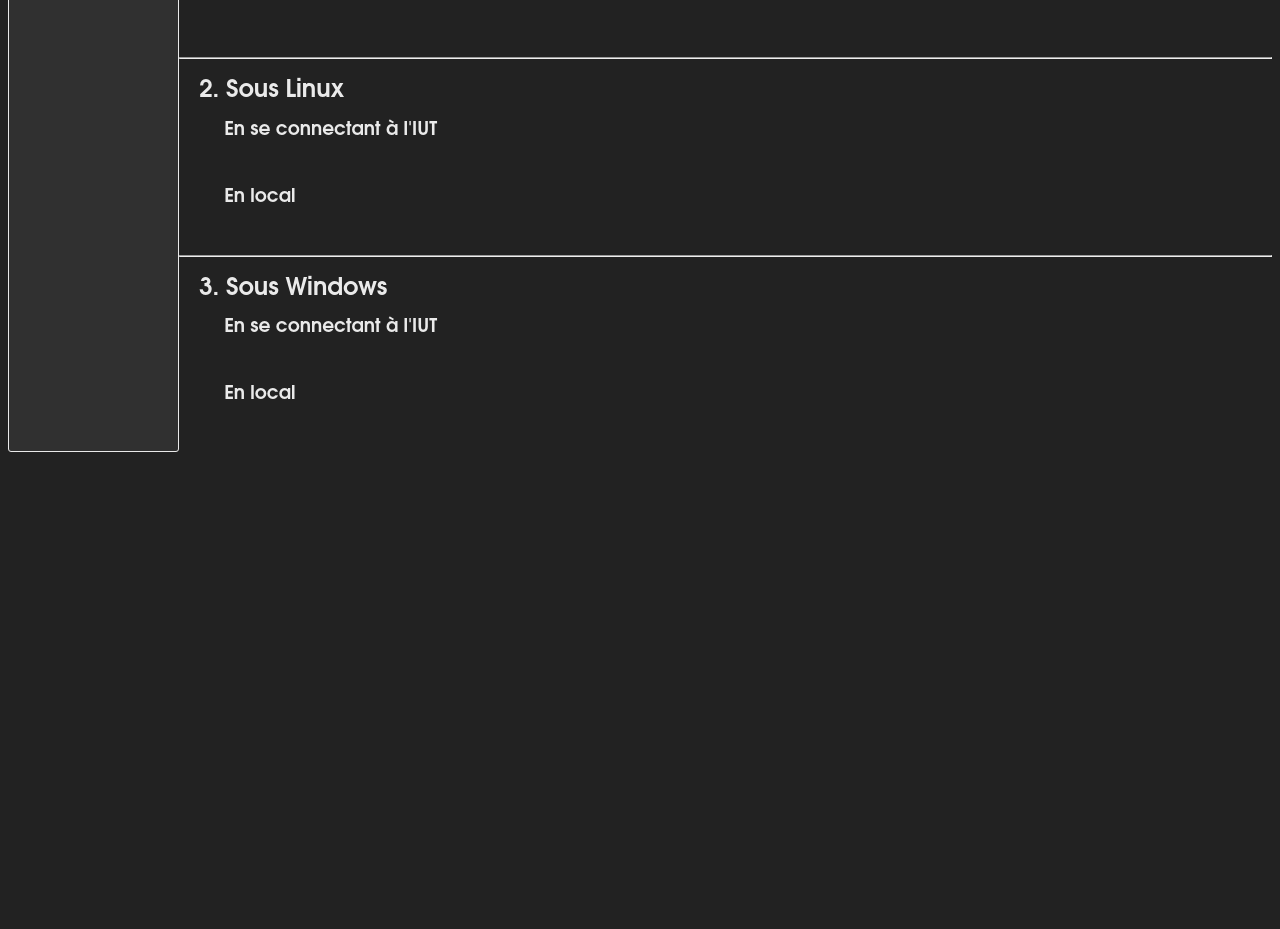
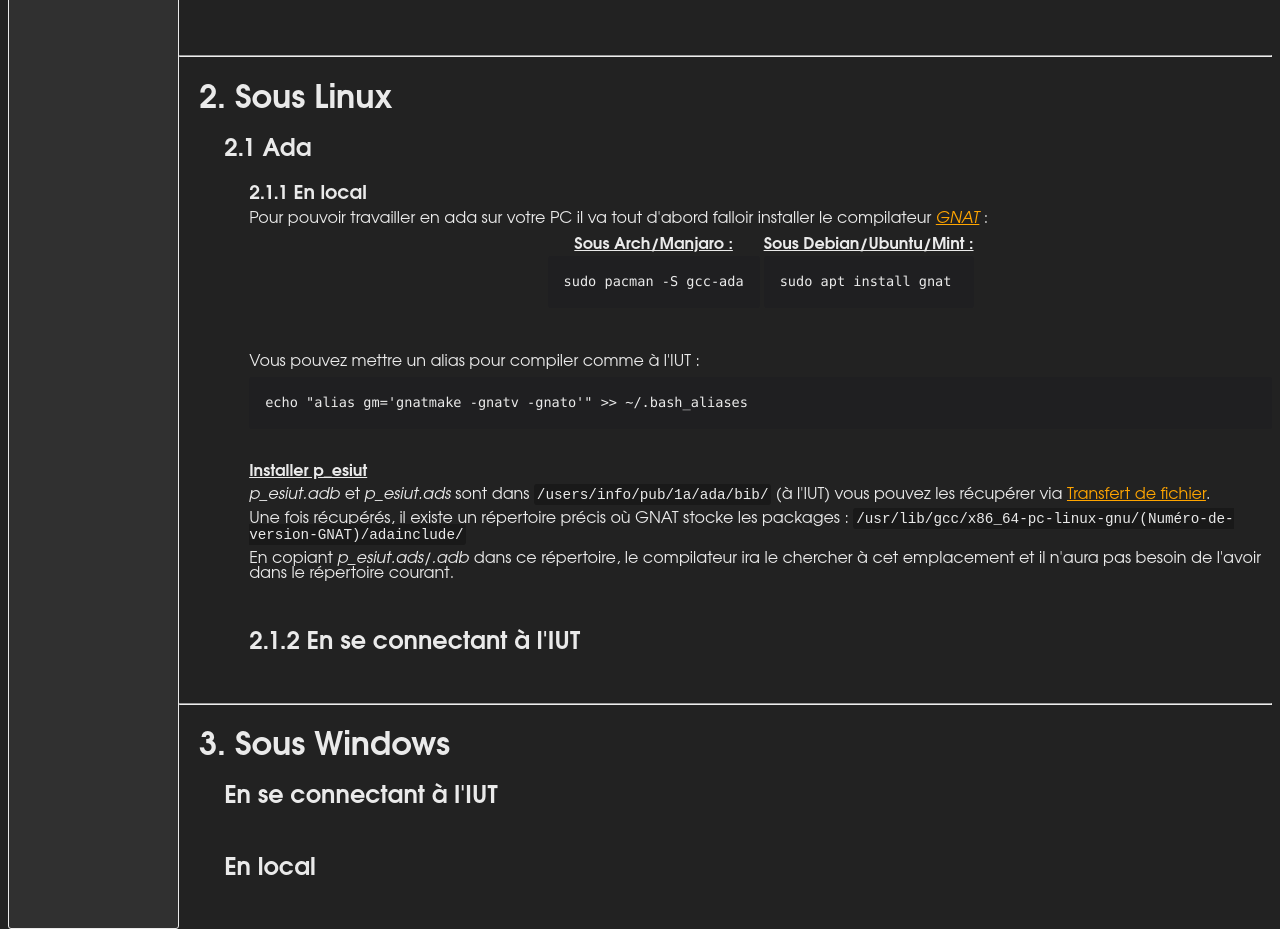
Before and after one commit to Synntix/Guide-IUT-distance, a plain HTML site: page index.html in a window 1280 px wide. Shown: the part 1318-2247 px from the top of the page. Before the commit the page ends 1778 px from the top, so only its background shows below. Drawn offline with Linux system fonts and the light colour scheme.

Commit message:
Ajouts dans 2.1.1 Ada local

```diff
--- a/index.css
+++ b/index.css
@@ -10,6 +10,36 @@ body {
 
 h1 {
   text-align: center;
+  margin-bottom: 20px;
+  font-size: 2.5em;
+}
+
+h2 {
+  margin-bottom: 15px;
+  font-size: 2em;
+}
+
+h3{
+  margin-bottom: 10px;
+  font-size: 1.5em;
+}
+
+/* #content > section > section:first-of-type h3 {
+  margin-top: 70px;
+} */
+
+h4 {
+  margin-bottom: 5px;
+  font-size: 1.2em;
+}
+
+h5 {
+  font-size: 1em;
+}
+
+p {
+  margin-top: 0.5em;
+  margin-bottom: 0.5em;
 }
 
 /*Indentation des sections*/
@@ -29,6 +59,10 @@ section {
 
 a {
   color: #ffa500;
+}
+
+strong {
+  text-decoration: underline;
 }
 
 #mainDiv {
@@ -132,3 +166,20 @@ img {
 p > img {
   margin: 10px;
 }
+
+pre {
+  padding: 16px;
+  overflow: auto;
+  font-size: 85%;
+  line-height: 1.45;
+  background-color: #1f1f21;
+  border-radius: 3px;
+  margin-top: 0;
+  margin-bottom: 16px;
+  font-family: SFMono-Regular,Consolas,Liberation Mono,Menlo,monospace;
+  margin-bottom: 35px;
+}
+
+table {
+  margin: auto;
+}
--- a/index.html
+++ b/index.html
@@ -31,8 +31,6 @@
                     <span class="navtext">FileZilla</span>
                   </a>
                 </li>
-              </ul>
-              <ul>
                 <li>
                   <a href="#FileManager">
                     <span class="navnum">1.2</span>
@@ -47,6 +45,28 @@
                 <span class="navnum">2</span>
                 <span class="navtext">Sous Linux</span>
               </a>
+              <ul>
+                <li>
+                  <a href="#AdaLinux">
+                    <span class="navnum">2.1</span>
+                    <span class="navtext">Ada</span>
+                  </a>
+                  <ul>
+                    <li>
+                      <a href="#LocalAdaLinux">
+                        <span class="navnum">2.1.1</span>
+                        <span class="navtext">En local</span>
+                      </a>
+                    </li>
+                    <li>
+                      <a href="#DistanceAdaLinux">
+                        <span class="navnum">2.1.2</span>
+                        <span class="navtext">En se connectant à l'IUT</span>
+                      </a>
+                    </li>
+                  </ul>
+                </li>
+              </ul>
             </li>
 
             <li>
@@ -121,16 +141,41 @@
             <h2>2. Sous Linux</h2>
           </header>
 
-          <section>
+          <section id="AdaLinux">
             <header>
-              <h3>En se connectant à l'IUT</h3>
+              <h3>2.1 Ada</h3>
             </header>
-          </section>
 
-          <section>
-            <header>
-              <h3>En local</h3>
-            </header>
+            <section id="LocalAdaLinux">
+              <header>
+                <h4>2.1.1 En local</h4>
+              </header>
+
+              <p>Pour pouvoir travailler en ada sur votre PC il va tout d'abord falloir installer le compilateur
+                <cite title="GNAT est le compilateur Ada du projet GNU. Il fait partie de GNU Compiler Collection (GCC).">
+                  <a href="http://www.gnu.org/software/gnat/gnat.html">GNAT</a>
+                </cite>:
+              </p>
+              <table>
+                <tr><th><strong>Sous Arch/Manjaro : </strong></th><th><strong>Sous Debian/Ubuntu/Mint : </strong></th></tr>
+                <tr><td><pre>sudo pacman -S gcc-ada</pre></td><td><pre>sudo apt install gnat</pre></td></tr>
+              </table>
+
+              <p>Vous pouvez mettre un alias pour compiler comme à l'IUT : </p>
+              <pre>echo "alias gm='gnatmake -gnatv -gnato'" >> ~/.bash_aliases</pre>
+
+              <p><strong>Installer p_esiut</strong></p>
+              <p><em>p_esiut.adb</em> et <em>p_esiut.ads</em> sont dans <code>/users/info/pub/1a/ada/bib/</code> (à l'IUT) vous pouvez les récupérer via <a href="#Transfert">Transfert de fichier</a>.</p>
+              <p>Une fois récupérés, il existe un répertoire précis où GNAT stocke les packages : <code>/usr/lib/gcc/x86_64-pc-linux-gnu/(Numéro-de-version-GNAT)/adainclude/</code></p>
+              <p>En copiant <em>p_esiut.ads/.adb</em> dans ce répertoire, le compilateur ira le chercher à cet emplacement et il n'aura pas besoin de l'avoir dans le répertoire courant.</p>
+            </section>
+
+            <section id="DistanceAdaLinux">
+              <header>
+                <h3>2.1.2 En se connectant à l'IUT</h3>
+              </header>
+            </section>
+
           </section>
 
         </section>
```
